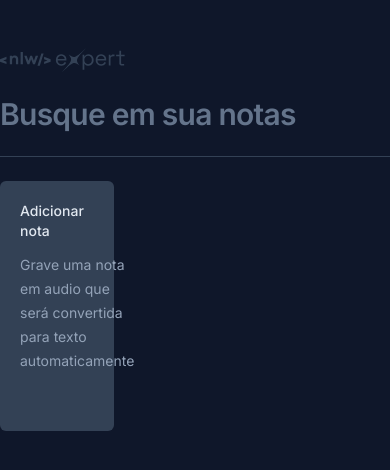
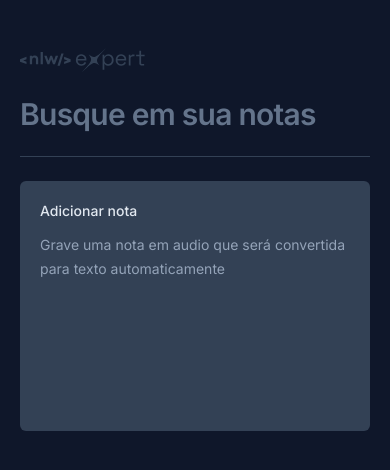
Before and after one commit to murilo-souza/NlwExpertNotes-Web-ReactJs, a React (Vite) app: page / in a window 390 px wide. Shown: the top 470 px of the page. Built offline with nearby package versions, Linux system fonts and the light colour scheme.

Commit message:
feat: add responsive design

```diff
--- a/src/app.tsx
+++ b/src/app.tsx
@@ -50,7 +50,7 @@ export function App() {
       : notes
 
   return (
-    <div className="mx-auto max-w-6xl my-12 space-y-6">
+    <div className="mx-auto max-w-6xl my-12 space-y-6 px-5">
       <img src={Logo} alt="Logo" />
       <form className="w-full">
         <input
@@ -63,7 +63,7 @@ export function App() {
 
       <div className="h-px bg-slate-700" />
 
-      <div className="grid grid-cols-3 gap-6 auto-rows-[250px]">
+      <div className="grid grid-cols-1 md:grid-cols-2 lg:grid-cols-3  gap-6 auto-rows-[250px]">
         <NewNoteCard onNoteCreated={onNoteCreated} />
         {filteredNotes.map((note) => (
           <NoteCard key={note.id} note={note} />
--- a/src/components/new-note-card.tsx
+++ b/src/components/new-note-card.tsx
@@ -99,7 +99,7 @@ export function NewNoteCard({ onNoteCreated }: NewNoteCardProps) {
 
       <Dialog.Portal>
         <Dialog.Overlay className="fixed inset-0 bg-black/60" />
-        <Dialog.Content className="fixed overflow-hidden top-1/2 left-1/2 max-w-[640px] w-full h-[60vh] -translate-x-1/2 -translate-y-1/2 rounded-md bg-slate-700 flex flex-col outline-none">
+        <Dialog.Content className="fixed overflow-hidden inset-0 md:inset-auto md:top-1/2 md:left-1/2 md:max-w-[640px] w-full md:h-[60vh] md:-translate-x-1/2 md:-translate-y-1/2 md:rounded-md bg-slate-700 flex flex-col outline-none">
           <Dialog.Close className="absolute right-0 top-0 bg-slate-800 p-1.5 text-slate-400 hover:text-slate-100">
             <X className="size-5" />
           </Dialog.Close>
--- a/src/components/note-card.tsx
+++ b/src/components/note-card.tsx
@@ -23,7 +23,7 @@ export function NoteCard({ note }: NoteCardProps) {
 
       <Dialog.Portal>
         <Dialog.Overlay className="fixed inset-0 bg-black/60" />
-        <Dialog.Content className="fixed overflow-hidden top-1/2 left-1/2 max-w-[640px] w-full h-[60vh] -translate-x-1/2 -translate-y-1/2 rounded-md bg-slate-700 flex flex-col outline-none">
+        <Dialog.Content className="fixed overflow-hidden inset-0 md:inset-auto md:top-1/2 md:left-1/2 md:max-w-[640px] w-full md:h-[60vh] md:-translate-x-1/2 md:-translate-y-1/2 md:rounded-md bg-slate-700 flex flex-col outline-none">
           <Dialog.Close className="absolute right-0 top-0 bg-slate-800 p-1.5 text-slate-400 hover:text-slate-100">
             <X className="size-5" />
           </Dialog.Close>
```
